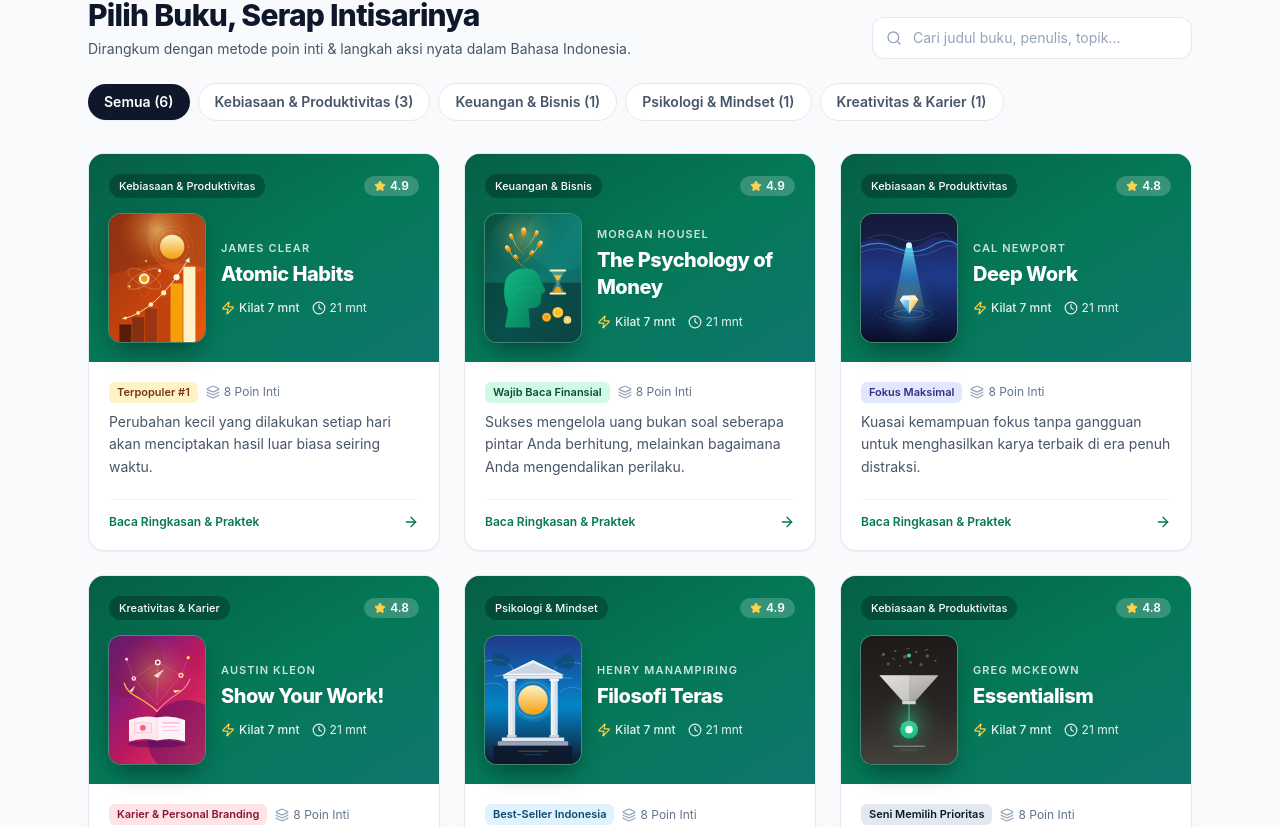
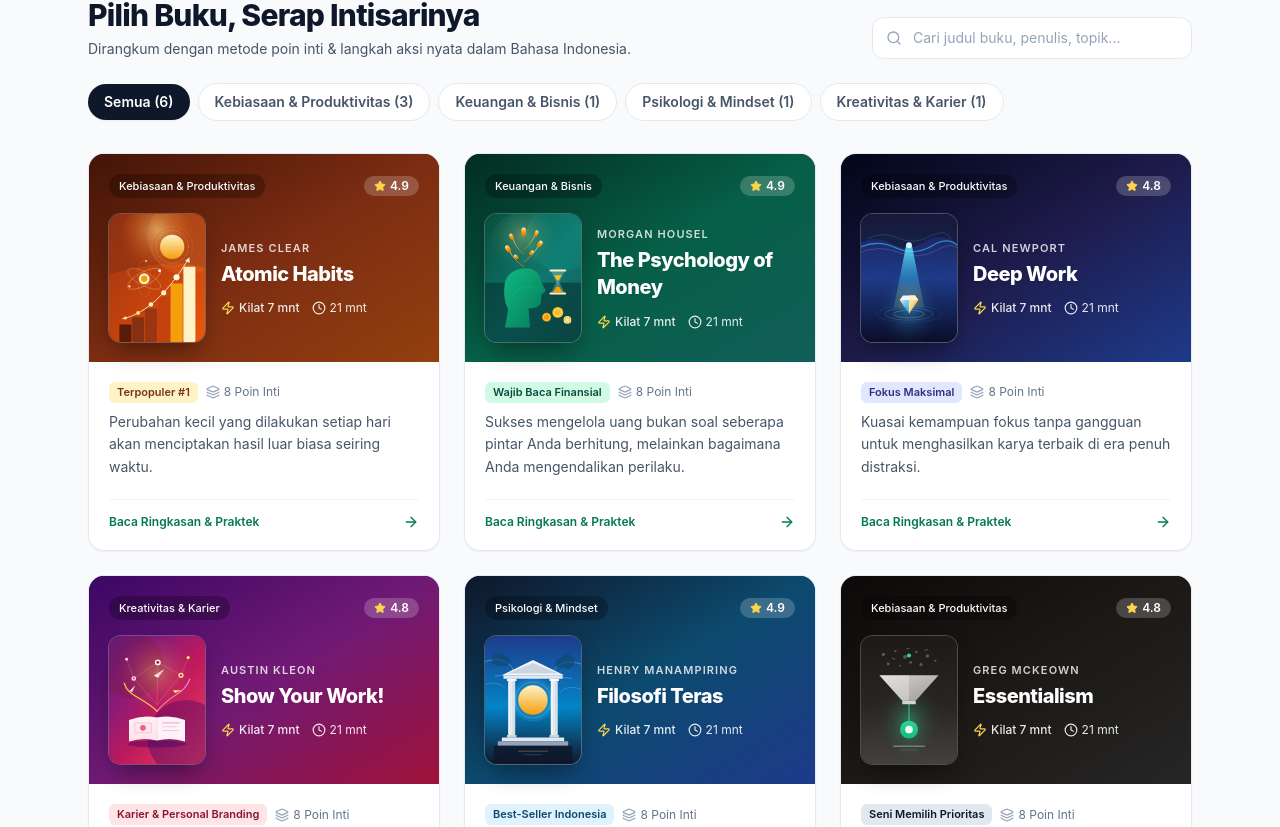
Before and after one commit to david-siagian/ringkasnya, a Next.js app: page / in a window 1280 px wide. Shown: the part 833-1660 px from the top of the page. Built offline with nearby package versions, Linux system fonts and the light colour scheme.

Commit message:
style: match dark high-contrast coverGradient per book to its SVG cover

```diff
--- a/src/components/BookCard.tsx
+++ b/src/components/BookCard.tsx
@@ -14,7 +14,7 @@ export default function BookCard({ book }: BookCardProps) {
     >
       {/* Visual Sampul Buku */}
       <div
-        className="relative flex w-full flex-col justify-between bg-emerald-800 bg-gradient-to-br from-emerald-800 via-emerald-700 to-teal-700 p-5 text-white"
+        className={`relative flex w-full flex-col justify-between bg-slate-900 bg-gradient-to-br ${book.coverGradient} p-5 text-white`}
       >
         <div className="flex items-center justify-between gap-2">
           <span className="rounded-full bg-black/25 px-2.5 py-1 text-[11px] font-medium backdrop-blur-sm">
--- a/src/components/BookReader.tsx
+++ b/src/components/BookReader.tsx
@@ -80,7 +80,7 @@ export default function BookReader({ book, relatedBooks }: BookReaderProps) {
   return (
     <div className="min-h-screen bg-slate-50/70 pb-20">
       {/* Banner Header Buku */}
-      <div className="bg-emerald-800 bg-gradient-to-br from-emerald-800 via-emerald-700 to-teal-700 text-white">
+      <div className={`bg-slate-900 bg-gradient-to-br ${book.coverGradient} text-white`}>
         <div className="mx-auto max-w-4xl px-4 py-10 sm:px-6 sm:py-14">
           <Link
             href="/#katalog"
--- a/src/data/books/atomic-habits.ts
+++ b/src/data/books/atomic-habits.ts
@@ -10,7 +10,7 @@ export const atomicHabits: BookSummary = {
   readingTimeMinutes: 21,
   quickTimeMinutes: 7,
   rating: 4.9,
-  coverGradient: "from-amber-500 via-orange-500 to-red-600",
+  coverGradient: "from-orange-950 via-orange-900 to-amber-800",
   coverAccent: "bg-amber-100 text-amber-900",
   coverImage: "/images/covers/atomic-habits.svg",
   badgeText: "Terpopuler #1",
--- a/src/data/books/deep-work.ts
+++ b/src/data/books/deep-work.ts
@@ -10,7 +10,7 @@ export const deepWork: BookSummary = {
   readingTimeMinutes: 21,
   quickTimeMinutes: 7,
   rating: 4.8,
-  coverGradient: "from-indigo-600 via-blue-700 to-slate-900",
+  coverGradient: "from-slate-950 via-indigo-950 to-blue-900",
   coverAccent: "bg-indigo-100 text-indigo-900",
   coverImage: "/images/covers/deep-work.svg",
   badgeText: "Fokus Maksimal",
--- a/src/data/books/essentialism.ts
+++ b/src/data/books/essentialism.ts
@@ -10,7 +10,7 @@ export const essentialism: BookSummary = {
   readingTimeMinutes: 21,
   quickTimeMinutes: 7,
   rating: 4.8,
-  coverGradient: "from-slate-700 via-zinc-800 to-neutral-950",
+  coverGradient: "from-stone-950 via-stone-900 to-neutral-800",
   coverAccent: "bg-slate-200 text-slate-900",
   coverImage: "/images/covers/essentialism.svg",
   badgeText: "Seni Memilih Prioritas",
--- a/src/data/books/filosofi-teras.ts
+++ b/src/data/books/filosofi-teras.ts
@@ -10,7 +10,7 @@ export const filosofiTeras: BookSummary = {
   readingTimeMinutes: 21,
   quickTimeMinutes: 7,
   rating: 4.9,
-  coverGradient: "from-sky-600 via-cyan-700 to-teal-800",
+  coverGradient: "from-slate-900 via-sky-900 to-blue-900",
   coverAccent: "bg-sky-100 text-sky-900",
   coverImage: "/images/covers/filosofi-teras.svg",
   badgeText: "Best-Seller Indonesia",
--- a/src/data/books/psychology-of-money.ts
+++ b/src/data/books/psychology-of-money.ts
@@ -10,7 +10,7 @@ export const psychologyOfMoney: BookSummary = {
   readingTimeMinutes: 21,
   quickTimeMinutes: 7,
   rating: 4.9,
-  coverGradient: "from-emerald-600 via-teal-600 to-cyan-700",
+  coverGradient: "from-emerald-950 via-emerald-800 to-teal-800",
   coverAccent: "bg-emerald-100 text-emerald-900",
   coverImage: "/images/covers/psychology-of-money.svg",
   badgeText: "Wajib Baca Finansial",
--- a/src/data/books/show-your-work.ts
+++ b/src/data/books/show-your-work.ts
@@ -10,7 +10,7 @@ export const showYourWork: BookSummary = {
   readingTimeMinutes: 21,
   quickTimeMinutes: 7,
   rating: 4.8,
-  coverGradient: "from-rose-500 via-pink-600 to-purple-700",
+  coverGradient: "from-purple-950 via-fuchsia-900 to-rose-800",
   coverAccent: "bg-rose-100 text-rose-900",
   coverImage: "/images/covers/show-your-work.svg",
   badgeText: "Karier & Personal Branding",
```
Also changed, not shown: 1 other file (tests, documents, lock files or other folders).
